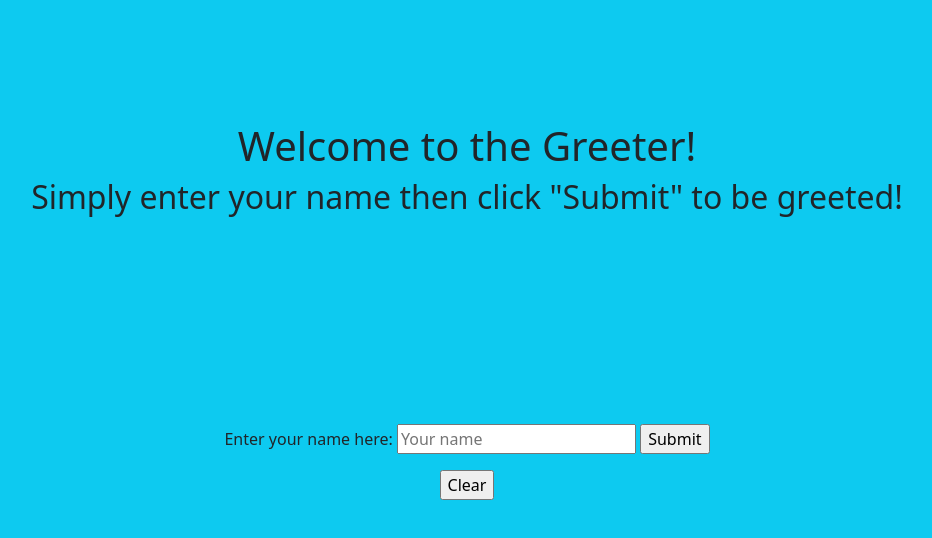
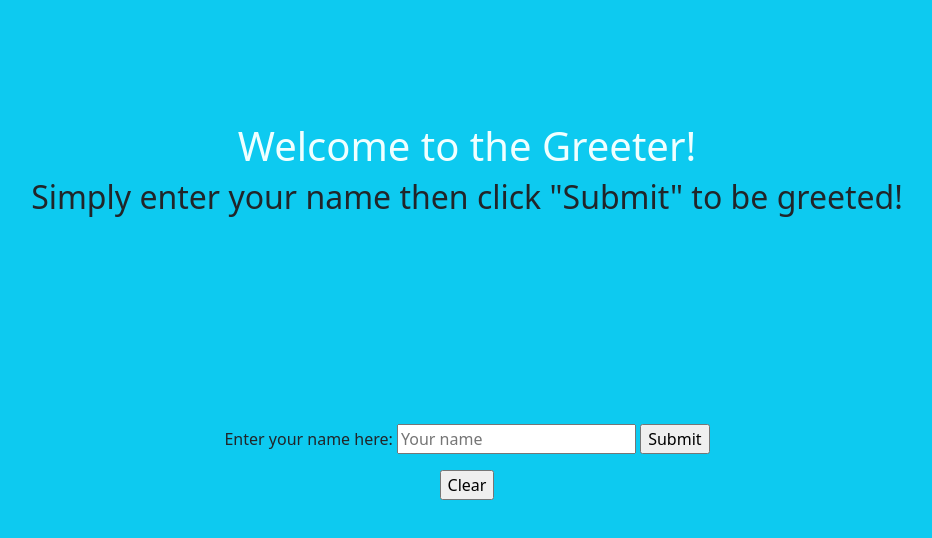
Before and after one commit to kv-codes/GreeterApp, a website: page index.html in a window 1280 px wide. Shown: the whole page, without its empty margins (103-1035 px from the left). Drawn offline with nearby package versions, Linux system fonts and the light colour scheme.

Commit message:
h1 color changed

```diff
--- a/style.css
+++ b/style.css
@@ -7,3 +7,7 @@
     position: relative;
     top: 200px;
 }
+
+h1{
+    color:azure;
+}
```
